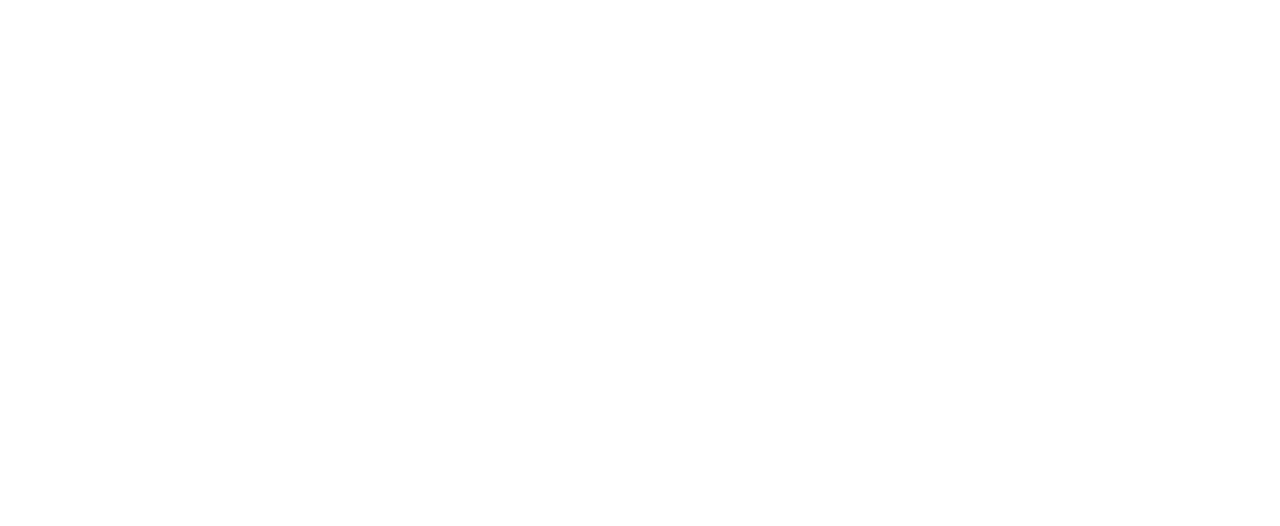
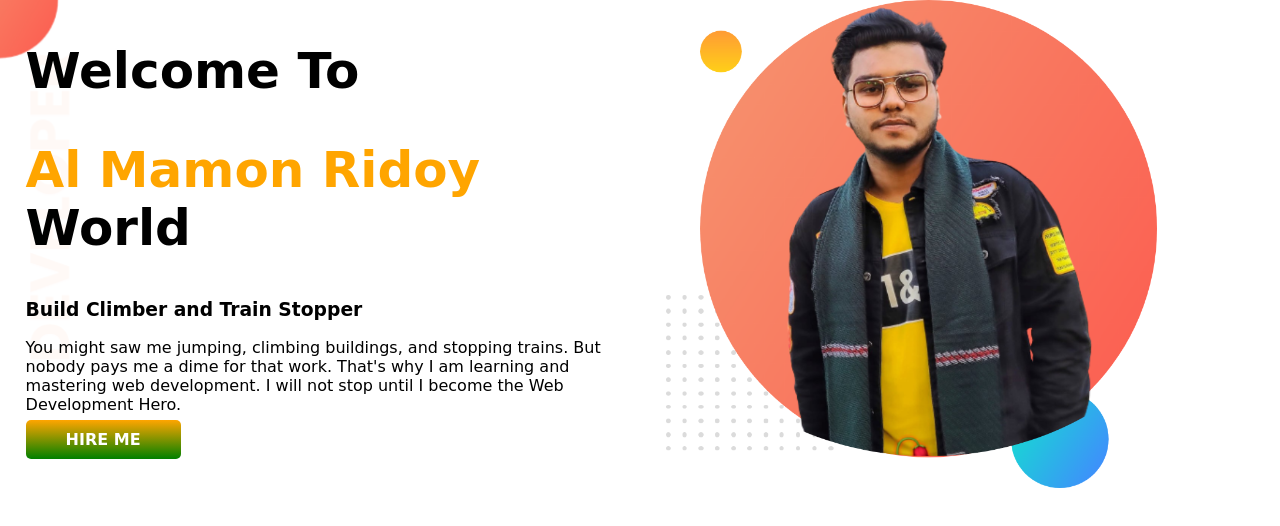
Before and after one commit to ridoy113/developer2-portfolio, a plain HTML site: page index.html in a window 1280 px wide. Drawn offline with Linux system fonts and the light colour scheme; a web font is replaced by a local one.

Commit message:
top banner added

```diff
--- a/index.html
+++ b/index.html
@@ -6,12 +6,33 @@
     <meta http-equiv="X-UA-Compatible" content="IE=edge">
     <meta name="viewport" content="width=device-width, initial-scale=1.0">
     <title>Ridoy Portfolio</title>
+    <link rel="preconnect" href="https://fonts.googleapis.com">
+    <link rel="preconnect" href="https://fonts.gstatic.com" crossorigin>
+    <link href="https://fonts.googleapis.com/css2?family=Pushster&display=swap" rel="stylesheet">
     <link rel="stylesheet" href="style.css">
 
 </head>
 
-<body>
+<section class="top-banner">
 
-</body>
+    <body>
+        <div class="half-width">
+            <h1>Welcome To</h1>
+            <h1><span class="orange-color">Al Mamon Ridoy</span> World</h1>
+            <h3>Build Climber and Train Stopper</h3>
+            <p>You might saw me jumping, climbing buildings, and stopping trains. But nobody pays me a dime for that
+                work.
+                That's why I am learning and mastering web development. I will not stop until I become the Web
+                Development
+                Hero.
+            </p>
+            <a class="link-button" target="_blank" href="https://github.com/ridoy113/developer2-portfolio">HIRE ME</a>
+        </div>
+        <div class="half-width">
+            <img src="images/my-bg.png" alt="">
+        </div>
+
+    </body>
+</section>
 
 </html>
--- a/style.css
+++ b/style.css
@@ -0,0 +1,32 @@
+body{
+    font-family: 'Pushster', cursive;
+    margin: 0;
+}
+h1{
+    font-size: 50px;
+}
+.orange-color{
+    color: orange;
+}
+section{
+    display: flex;
+}
+.half-width{
+    width: 50%;
+    padding-left: 2%;
+}
+.half-width img{
+    width: 80%;
+}
+.link-button{
+    text-decoration: none;
+    background-image: linear-gradient(orange,green);
+    padding: 10px 40px;
+    border-radius: 5px;
+    color: white;
+    font-weight: 700;
+}
+.top-banner{
+    background-image: url(images/top-banner.png);
+    background-repeat: no-repeat;
+}
```
